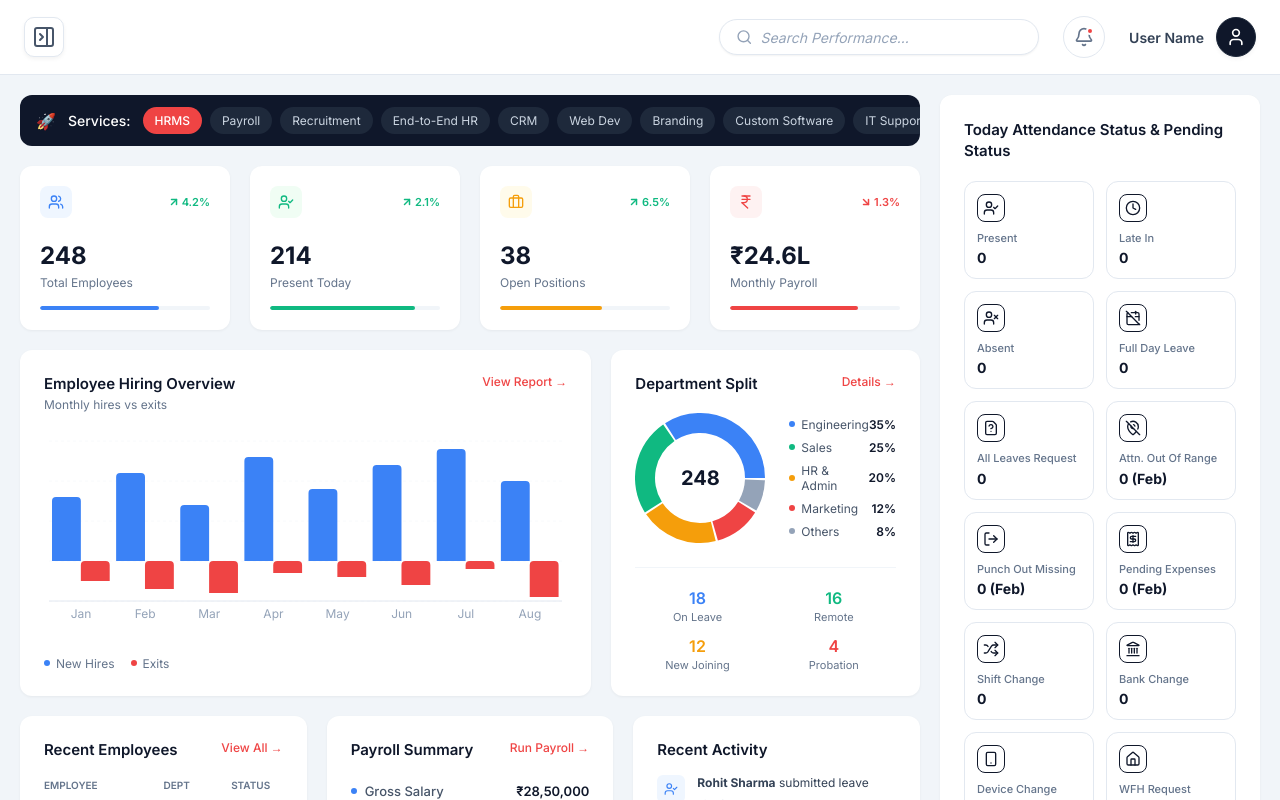
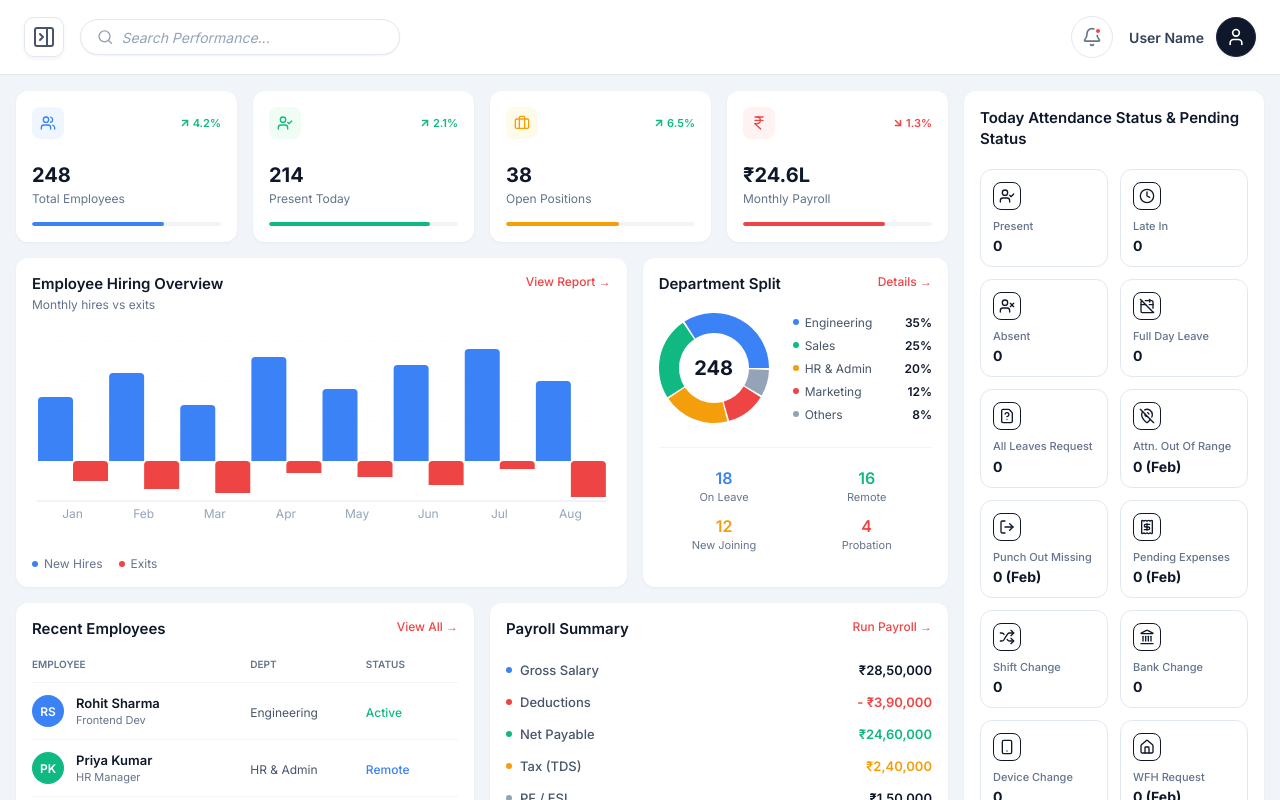
Before and after one commit to Vrajs-Terminal/Hrms, a React (Vite) app in the folder hrms-master/: page / in a window 1280 px wide. Both pictures are taken after a click on the button "Toggle Sidebar". Built offline with nearby package versions, Linux system fonts and the light colour scheme.

Commit message:
Update Dashboard layout to 2x2 grid, refine sidebar and header styling

```diff
--- a/hrms-master/src/components/header.css
+++ b/hrms-master/src/components/header.css
@@ -4,12 +4,13 @@
     justify-content: space-between;
     /* Space out left and right items */
     align-items: center;
-    gap: 24px;
-    padding: 16px 24px;
-    background: transparent;
+    gap: 16px;
+    padding: 12px 24px;
+    background: #f8fafc;
     border-bottom: 1px solid rgba(0, 0, 0, 0.05);
-    /* Subtle border like sidebar
-    margin-bottom: 24px; */
+    position: sticky;
+    top: 0;
+    z-index: 50;
 }
 
 .header-right-group {
--- a/hrms-master/src/components/header.tsx
+++ b/hrms-master/src/components/header.tsx
@@ -39,7 +39,6 @@ function Header({ toggleSidebar, isSidebarOpen }: HeaderProps) {
                     className={`menu-icon-btn ${!isSidebarOpen ? 'rotate-180' : ''}`}
                 />
             </button>
-            <div className="header-spacer"></div>
             {/* Search Bar - Rotates services */}
             <div className="search-container">
                 <Search size={18} className="search-icon" />
@@ -49,6 +48,8 @@ function Header({ toggleSidebar, isSidebarOpen }: HeaderProps) {
                     className="search-input"
                 />
             </div>
+
+            <div className="header-spacer"></div>
 
             {/* Notification Menu */}
             <div className="notifications">
--- a/hrms-master/src/components/sidebar.css
+++ b/hrms-master/src/components/sidebar.css
@@ -1,7 +1,7 @@
 /* Base Sidebar Styles */
 .sidebar {
-    width: 265px;
-    min-width: 265px;
+    width: 245px;
+    min-width: 245px;
     /* Mesh Gradient Background with Navy Overlay */
     background:
         linear-gradient(to bottom, rgba(15, 23, 42, 0.666), rgba(15, 23, 42, 0.6)),
@@ -31,9 +31,9 @@
 
 /* Inner Wrapper to hold fixed width content */
 .sidebar-content-wrapper {
-    width: 265px;
+    width: 245px;
     /* Fixed width prevents internal reflow */
-    min-width: 265px;
+    min-width: 245px;
     display: flex;
     flex-direction: column;
     height: 100%;
@@ -114,36 +114,11 @@
     font-weight: 600;
     /* Matched to btn likely */
     color: inherit;
-    font-size: 13px;
+    font-size: 11px;
     transition: color 0.3s ease;
 }
 
-/* Glassmorphic Add/Change Button */
-.btn-add-change {
-    width: 100%;
-    background: rgba(255, 255, 255, 0.05);
-    color: #e2e8f0;
-    border: 1px solid rgba(255, 255, 255, 0.1);
-    padding: 12px;
-    border-radius: 12px;
-    font-size: 11px;
-    font-weight: 600;
-    cursor: pointer;
-    text-transform: uppercase;
-    letter-spacing: 0.5px;
-    transition: all 0.4s cubic-bezier(0.2, 0.8, 0.2, 1);
-    position: relative;
-    overflow: hidden;
-    backdrop-filter: blur(8px);
-}
 
-.btn-add-change:hover {
-    border-color: rgba(255, 255, 255, 0.3);
-    color: #ffffff;
-    background: rgba(255, 255, 255, 0.15);
-    box-shadow: 0 4px 12px rgba(0, 0, 0, 0.2);
-    transform: translateY(-2px);
-}
 
 /* Menu Section */
 .sidebar-menu {
@@ -164,14 +139,14 @@
     display: flex;
     align-items: center;
     justify-content: space-between;
-    padding: 12px 16px;
+    padding: 10px 14px;
     cursor: pointer;
     transition: all 0.4s cubic-bezier(0.25, 0.8, 0.25, 1);
     border-radius: 12px;
     color: #94a3b8;
     /* Light Grey for inactive */
     font-weight: 500;
-    font-size: 14px;
+    font-size: 13px;
     border: 1px solid transparent;
     position: relative;
     overflow: hidden;
@@ -249,8 +224,8 @@
 }
 
 .menu-icon {
-    min-width: 20px;
-    height: 20px;
+    min-width: 18px;
+    height: 18px;
     opacity: 0.7;
     transition: all 0.3s ease;
     color: #cbd5e1;
--- a/hrms-master/src/components/sidebar.tsx
+++ b/hrms-master/src/components/sidebar.tsx
@@ -58,10 +58,6 @@ function Sidebar({ isOpen }: SidebarProps) {
                             <span className="company-text">{companyName}</span>
                         </div>
                     </div>
-
-                    <button className="btn-add-change">
-                        ADD MORE / CHANGE COMPANY
-                    </button>
                 </div>
 
                 {/* Menu Section */}
@@ -70,7 +66,7 @@ function Sidebar({ isOpen }: SidebarProps) {
                         {menuItems.map((item, index) => (
                             <li key={index} className={item.active ? "active" : ""}>
                                 <div className="menu-item-content">
-                                    <item.icon size={20} className="menu-icon" />
+                                    <item.icon size={18} className="menu-icon" />
                                     <span>{item.name}</span>
                                 </div>
                                 <ChevronRight size={16} className="arrow-icon" />
--- a/hrms-master/src/pages/dashboard.css
+++ b/hrms-master/src/pages/dashboard.css
@@ -1,11 +1,17 @@
 /* Dashboard Layout */
 .dashboard-container {
     display: flex;
-    gap: 20px;
-    padding: 20px;
+    gap: 16px;
+    padding: 16px;
     min-height: 100%;
     background: #f1f5f9;
     font-family: 'Inter', sans-serif;
+}
+
+@media (max-width: 1024px) {
+    .dashboard-container {
+        flex-direction: column;
+    }
 }
 
 /* Dashboard Main */
@@ -13,7 +19,7 @@
     flex: 1;
     display: flex;
     flex-direction: column;
-    gap: 20px;
+    gap: 16px;
     min-width: 0;
 }
 
@@ -69,17 +75,23 @@
 /* Stats Row */
 .main-stats-grid {
     display: grid;
-    grid-template-columns: repeat(4, 1fr);
-    gap: 20px;
+    grid-template-columns: repeat(auto-fit, minmax(180px, 1fr));
+    gap: 16px;
 }
 
 .new-stat-card {
     background: #ffffff;
     border-radius: 12px;
-    padding: 20px;
+    padding: 16px;
     box-shadow: 0 1px 3px rgba(0, 0, 0, 0.05);
     display: flex;
     flex-direction: column;
+    transition: transform 0.2s, box-shadow 0.2s;
+}
+
+.new-stat-card:hover {
+    transform: translateY(-2px);
+    box-shadow: 0 4px 12px rgba(0, 0, 0, 0.08);
 }
 
 .ns-header {
@@ -141,7 +153,7 @@
 }
 
 .ns-value {
-    font-size: 24px;
+    font-size: 20px;
     font-weight: 700;
     color: #0f172a;
     line-height: 1.2;
@@ -186,14 +198,26 @@
 .charts-row {
     display: grid;
     grid-template-columns: 2fr 1fr;
-    gap: 20px;
+    gap: 16px;
+}
+
+@media (max-width: 768px) {
+    .charts-row {
+        grid-template-columns: 1fr;
+    }
 }
 
 .chart-card {
     background: #ffffff;
     border-radius: 12px;
-    padding: 24px;
+    padding: 16px;
     box-shadow: 0 1px 3px rgba(0, 0, 0, 0.05);
+    transition: transform 0.2s, box-shadow 0.2s;
+}
+
+.chart-card:hover {
+    transform: translateY(-2px);
+    box-shadow: 0 4px 12px rgba(0, 0, 0, 0.08);
 }
 
 .chart-header-new {
@@ -278,8 +302,8 @@
 
 .donut-container {
     position: relative;
-    width: 130px;
-    height: 130px;
+    width: 110px;
+    height: 110px;
     flex-shrink: 0;
 }
 
@@ -359,22 +383,24 @@
 /* Bottom Row */
 .bottom-row {
     display: grid;
-    grid-template-columns: 1fr 1fr 1fr;
-    gap: 20px;
+    grid-template-columns: repeat(2, 1fr);
+    gap: 16px;
 }
 
 .bottom-card {
     background: #ffffff;
     border-radius: 12px;
-    padding: 24px;
+    padding: 16px;
     box-shadow: 0 1px 3px rgba(0, 0, 0, 0.05);
+    transition: transform 0.2s, box-shadow 0.2s;
 }
 
-.bottom-right-col {
-    display: flex;
-    flex-direction: column;
-    gap: 20px;
+.bottom-card:hover {
+    transform: translateY(-2px);
+    box-shadow: 0 4px 12px rgba(0, 0, 0, 0.08);
 }
+
+
 
 /* Recent Employees Table */
 .re-table-wrapper {
@@ -484,11 +510,17 @@
     display: flex;
     align-items: center;
     justify-content: space-between;
-    margin-top: 32px;
-    background: #0f172a;
+    margin-top: 24px;
+    background: #ffffff;
     padding: 12px 16px;
     border-radius: 8px;
-    color: #ffffff;
+    border: 1px solid #e2e8f0;
+    color: #0f172a;
+    transition: transform 0.2s, box-shadow 0.2s;
+}
+
+.ps-action:hover {
+    box-shadow: 0 4px 12px rgba(0, 0, 0, 0.05);
 }
 
 .ps-action-info {
@@ -498,7 +530,7 @@
 
 .ps-nxt {
     font-size: 10px;
-    color: #cbd5e1;
+    color: #64748b;
 }
 
 .ps-date {
@@ -507,14 +539,22 @@
 }
 
 .ps-btn {
-    background: #ef4444;
-    color: #fff;
-    border: none;
-    padding: 6px 12px;
+    background: #ffffff;
+    color: #0f172a;
+    border: 1px solid #cbd5e1;
+    padding: 6px 14px;
     border-radius: 6px;
     font-size: 12px;
-    font-weight: 500;
+    font-weight: 600;
     cursor: pointer;
+    transition: all 0.2s cubic-bezier(0.4, 0, 0.2, 1);
+}
+
+.ps-btn:hover {
+    background: #0f172a;
+    color: #ffffff;
+    transform: translateY(-1px);
+    box-shadow: 0 2px 8px rgba(15, 23, 42, 0.2);
 }
 
 /* Recent Activity */
@@ -597,14 +637,20 @@
 
 /* ----------- Right panel unchanged below ----------- */
 .dashboard-right {
-    width: 320px;
+    width: 300px;
     flex-shrink: 0;
     background: #ffffff;
     border-radius: 12px;
-    padding: 24px;
+    padding: 16px;
     display: flex;
     flex-direction: column;
     box-shadow: 0 1px 3px rgba(0, 0, 0, 0.05);
+}
+
+@media (max-width: 1024px) {
+    .dashboard-right {
+        width: 100%;
+    }
 }
 
 .section-header {
--- a/hrms-master/src/pages/dashboard.tsx
+++ b/hrms-master/src/pages/dashboard.tsx
@@ -51,22 +51,6 @@ function Dashboard() {
             {/* Main Content Area */}
             <div className="dashboard-main">
 
-                {/* Top Black Nav */}
-                <div className="services-navbar">
-                    <span className="services-emoji">🚀</span>
-                    <span className="services-label">Services:</span>
-                    <div className="services-badges">
-                        <span className="service-badge active">HRMS</span>
-                        <span className="service-badge">Payroll</span>
-                        <span className="service-badge">Recruitment</span>
-                        <span className="service-badge">End-to-End HR</span>
-                        <span className="service-badge">CRM</span>
-                        <span className="service-badge">Web Dev</span>
-                        <span className="service-badge">Branding</span>
-                        <span className="service-badge">Custom Software</span>
-                        <span className="service-badge">IT Support</span>
-                    </div>
-                </div>
 
                 {/* Stats Grid */}
                 <div className="main-stats-grid">
@@ -153,12 +137,12 @@ function Dashboard() {
                         </div>
                         <div className="split-body">
                             <div className="donut-container">
-                                <ResponsiveContainer width={130} height={130}>
+                                <ResponsiveContainer width="100%" height="100%">
                                     <PieChart>
                                         <Pie
                                             data={deptData}
-                                            innerRadius={45}
-                                            outerRadius={65}
+                                            innerRadius={35}
+                                            outerRadius={55}
                                             paddingAngle={2}
                                             dataKey="value"
                                             stroke="none"
@@ -269,8 +253,7 @@ function Dashboard() {
                         </div>
                     </div>
 
-                    {/* Rightmost column in the bottom row (Recent Activity + Quick Actions) */}
-                    <div className="bottom-right-col">
+                    {/* Recent Activity */}
                     <div className="bottom-card activity-card">
                         <div className="chart-header-new" style={{ marginBottom: '16px' }}>
                             <h3>Recent Activity</h3>
@@ -331,7 +314,6 @@ function Dashboard() {
                         </div>
                     </div>
                 </div>
-                </div>
 
             </div>
 
```
Lines whose indentation alone changed are shown as unchanged.
